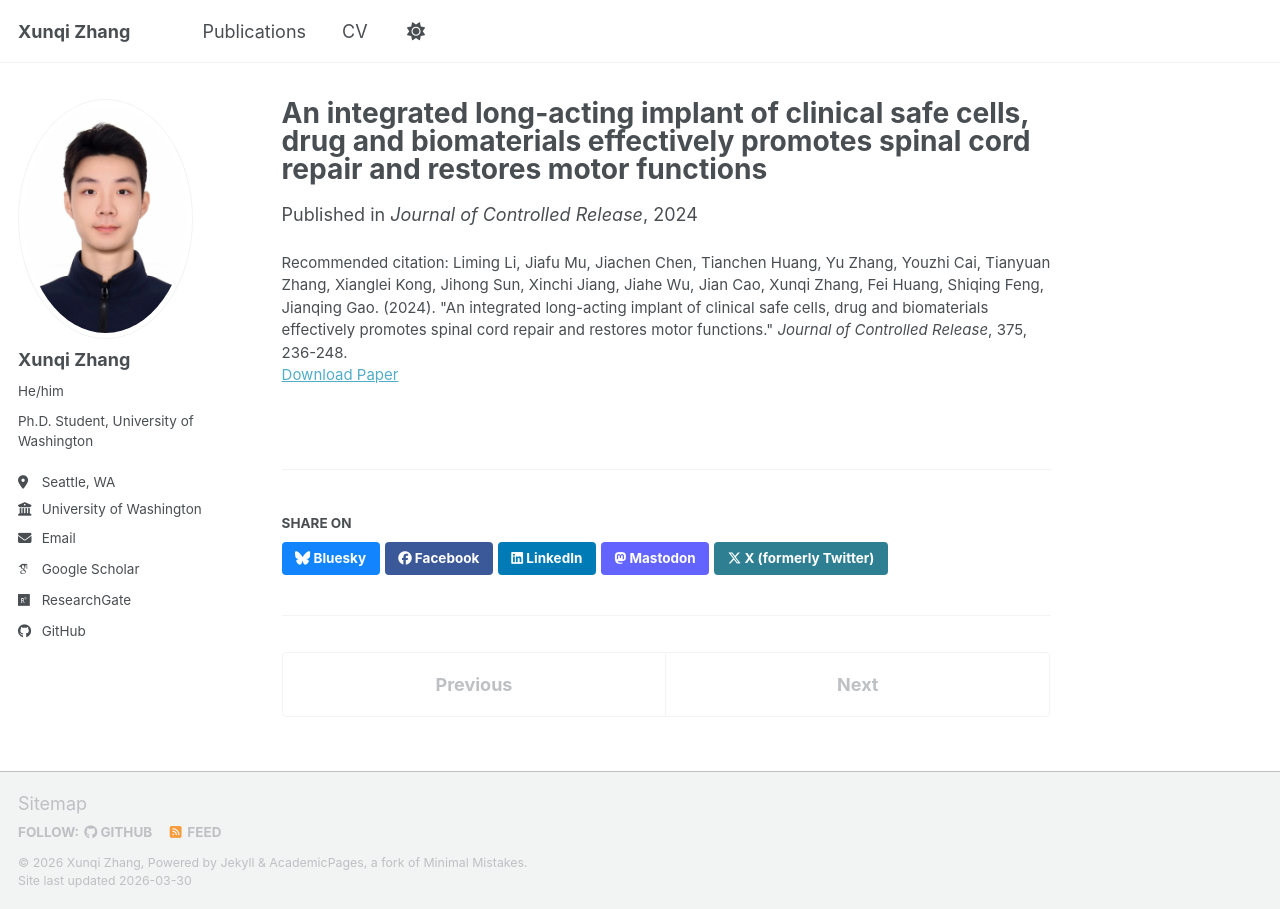
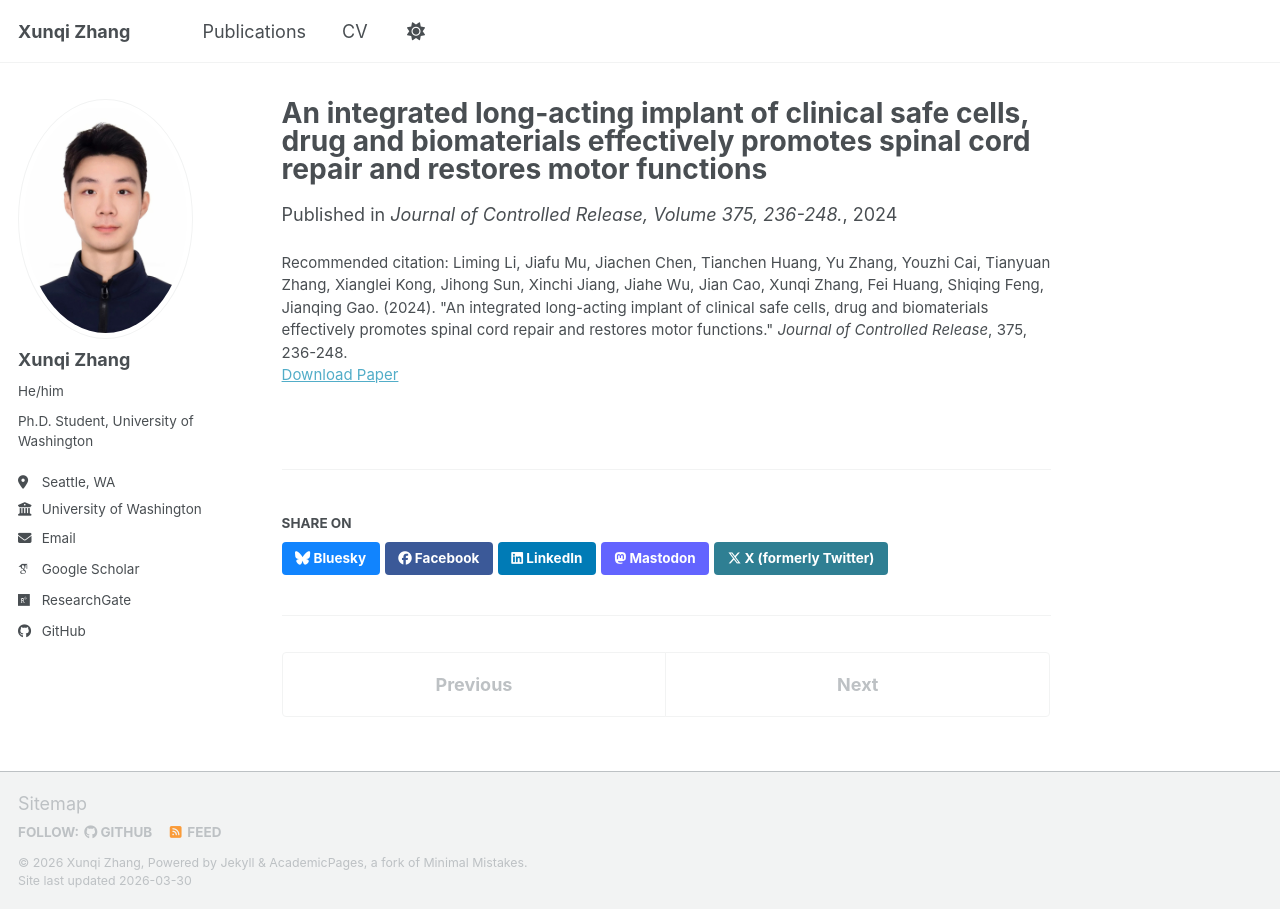
Before and after one commit to xunqizhang2024-debug/xunqizhang2024-debug.github.io, a Jekyll site: the page built from _publications/2024-jconrel-long-acting-implant.md, in a window 1280 px wide. Built offline with Jekyll 4.4.1, drawn with Linux system fonts in a browser that asks for light colours; some web fonts are replaced; a script bundle is joined from its source files by our own code; library files that are not in the unit come from our copies.

Commit message:
Update 2024-jconrel-long-acting-implant.md

```diff
--- a/_publications/2024-jconrel-long-acting-implant.md
+++ b/_publications/2024-jconrel-long-acting-implant.md
@@ -5,7 +5,7 @@ category: manuscripts
 permalink: /publication/2024-jconrel-long-acting-implant
 excerpt: 'A composite implant of MSCs, methylprednisolone and clinically-approved biomaterials for SCI treatment.'
 date: 2024-11-01
-venue: 'Journal of Controlled Release'
+venue: 'Journal of Controlled Release, Volume 375, 236-248.'
 paperurl: 'https://doi.org/10.1016/j.jconrel.2024.09.010'
 citation: 'Liming Li, Jiafu Mu, Jiachen Chen, Tianchen Huang, Yu Zhang, Youzhi Cai, Tianyuan Zhang, Xianglei Kong, Jihong Sun, Xinchi Jiang, Jiahe Wu, Jian Cao, Xunqi Zhang, Fei Huang, Shiqing Feng, Jianqing Gao. (2024). &quot;An integrated long-acting implant of clinical safe cells, drug and biomaterials effectively promotes spinal cord repair and restores motor functions.&quot; <i>Journal of Controlled Release</i>, 375, 236-248.'
 ---
```
